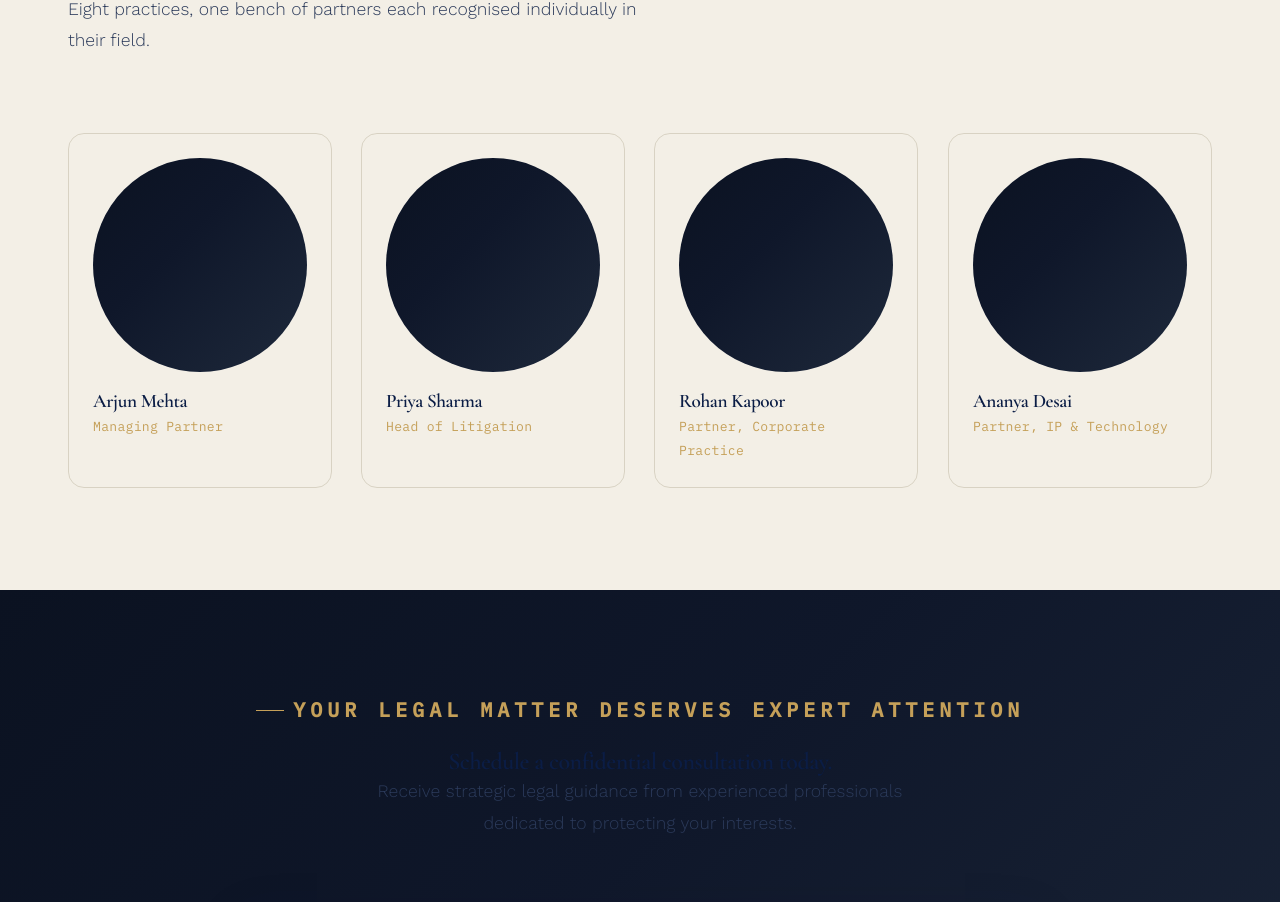
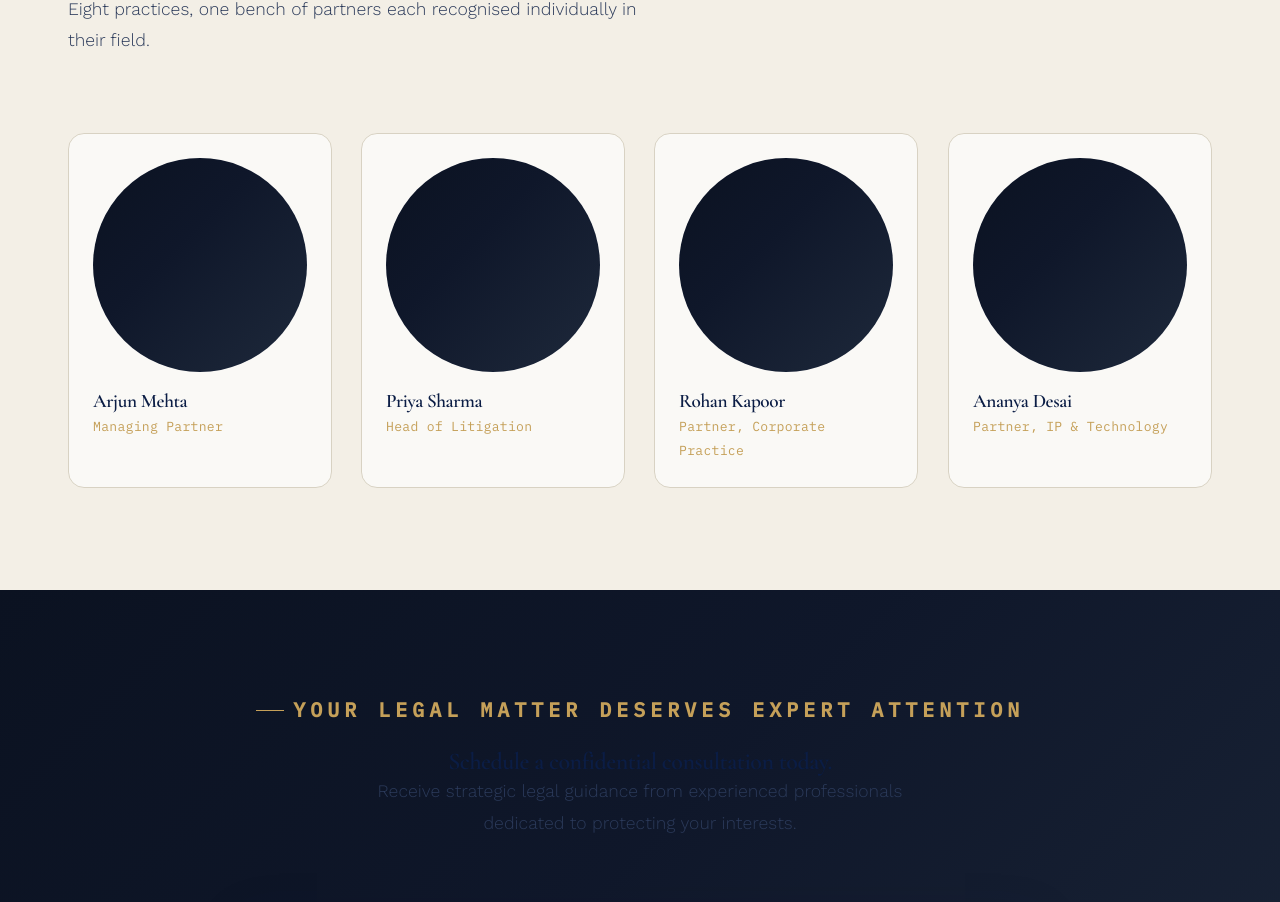
Before and after one commit to lawfirm-delhi/Lawfirm-Website, a React (Vite) app in the folder frontend/: page / in a window 1280 px wide. Shown: the part 3991-4893 px from the top of the page. Built offline with nearby package versions, Linux system fonts and the light colour scheme; no server answers.

Commit message:
style: update team card background color to stand out

```diff
--- a/frontend/src/index.css
+++ b/frontend/src/index.css
@@ -1051,6 +1051,8 @@ h1, h2, h3, h4 {
 .team-card {
   padding: 1.5rem;
   text-align: left;
+  background: var(--bg-primary) !important;
+  border-color: var(--border);
 }
 .team-photo {
   aspect-ratio: 1 / 1;
```
